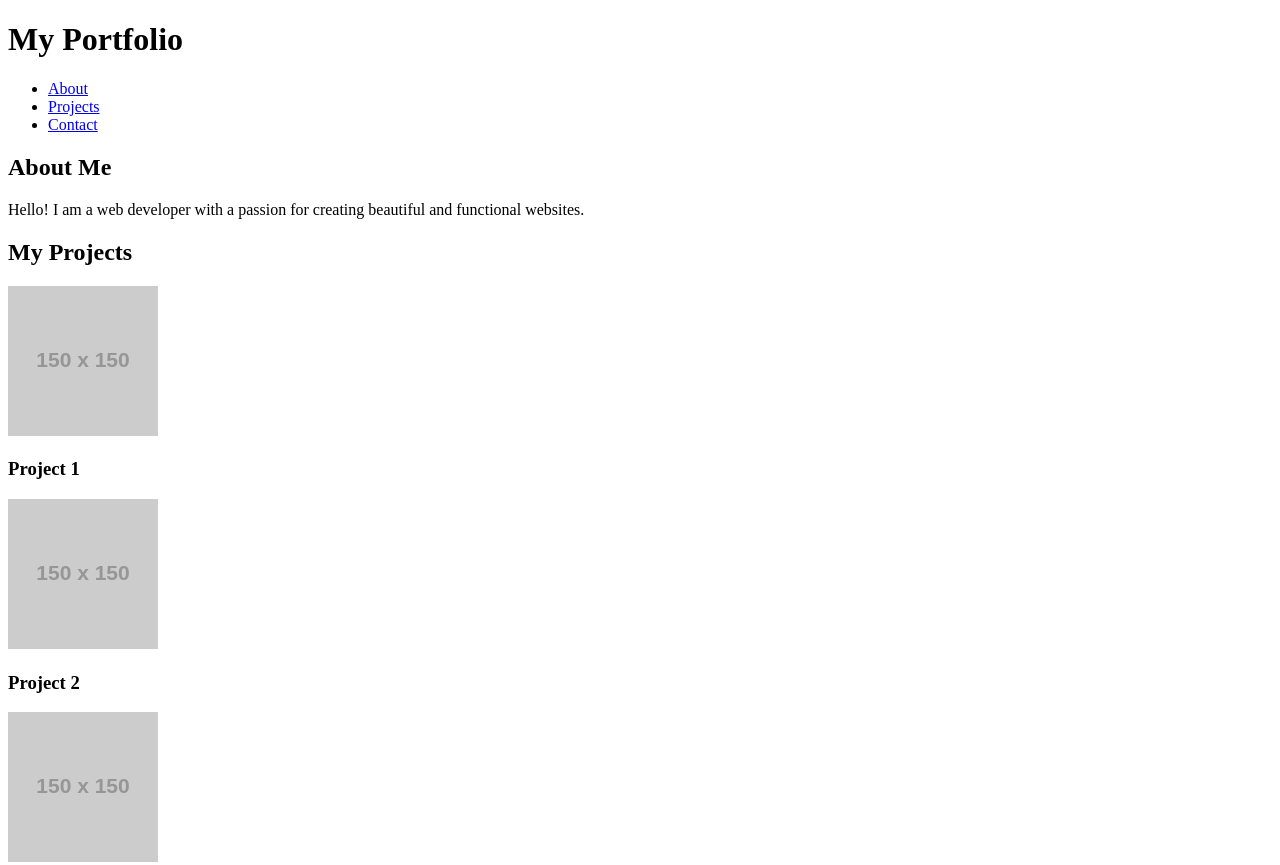
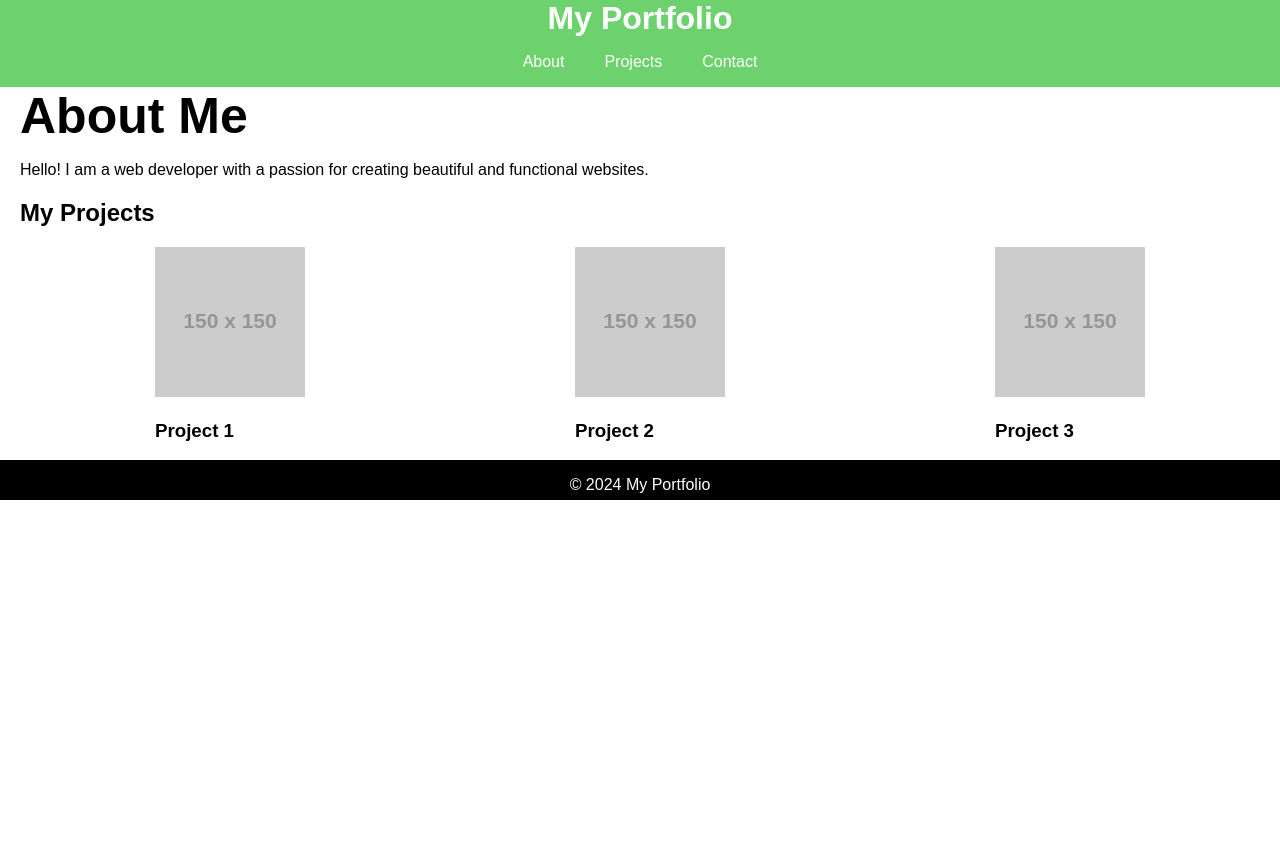
Before and after one commit to Tasneemmohammed0/web-dev-training, a plain HTML site: page personal-portfolio/index.html in a window 1280 px wide. Shown: the top 865 px of the page. After the commit the page ends 800 px from the top, so only its background shows below. Drawn offline with Linux system fonts and the light colour scheme; placeholder pictures from the web are drawn by us.

Commit message:
🎨 Added the CSS code

```diff
--- a/personal-portfolio/index.html
+++ b/personal-portfolio/index.html
@@ -4,15 +4,16 @@
     <meta charset="UTF-8" />
     <meta name="viewport" content="width=device-width, initial-scale=1.0" />
     <title>Portfolio</title>
+    <link rel="stylesheet" href="styles.css" />
   </head>
   <body>
     <header>
       <h1>My Portfolio</h1>
       <nav>
         <ul class="nav-links">
-          <li><a href="/about">About</a></li>
-          <li><a href="/projects">Projects</a></li>
-          <li><a href="/contact">Contact</a></li>
+          <li><a href="#about">About</a></li>
+          <li><a href="#projects">Projects</a></li>
+          <li><a href="#contact">Contact</a></li>
         </ul>
       </nav>
     </header>
@@ -24,8 +25,8 @@
           functional websites.
         </p>
       </section>
+      <h2>My Projects</h2>
       <section class="projects-grid">
-        <h2>My Projects</h2>
         <div class="project">
           <img src="https://via.placeholder.com/150" alt="Project 1" />
           <h3>Project 1</h3>
--- a/personal-portfolio/styles.css
+++ b/personal-portfolio/styles.css
@@ -0,0 +1,60 @@
+body {
+  margin: 0;
+  font-family: sans-serif;
+  position: relative;
+}
+
+header {
+  background-color: rgb(109, 210, 109);
+  color: white;
+  display: flex;
+  justify-content: center;
+  align-items: center;
+  flex-direction: column;
+  row-gap: 10x;
+  margin: 0;
+}
+
+h1 {
+  margin: 0;
+}
+a {
+  text-decoration: none;
+  color: white;
+}
+main {
+  padding-left: 20px;
+}
+
+footer {
+  position: absolute;
+  width: 100%;
+  height: 40px;
+  background-color: black;
+  color: white;
+  text-align: center;
+}
+
+.nav-links {
+  padding: 0;
+  display: flex;
+  flex-direction: row;
+  column-gap: 40px;
+  list-style-type: none;
+}
+
+.about h2 {
+  font-size: 50px;
+  margin: 0;
+}
+
+.projects-grid {
+  display: grid;
+  margin: auto 0;
+  grid-template-columns: repeat(auto-fit, minmax(150px, 1fr));
+  align-items: center;
+}
+
+.project {
+  place-self: center;
+}
```
Also changed, not shown: index.html (+1 -1 lines).
